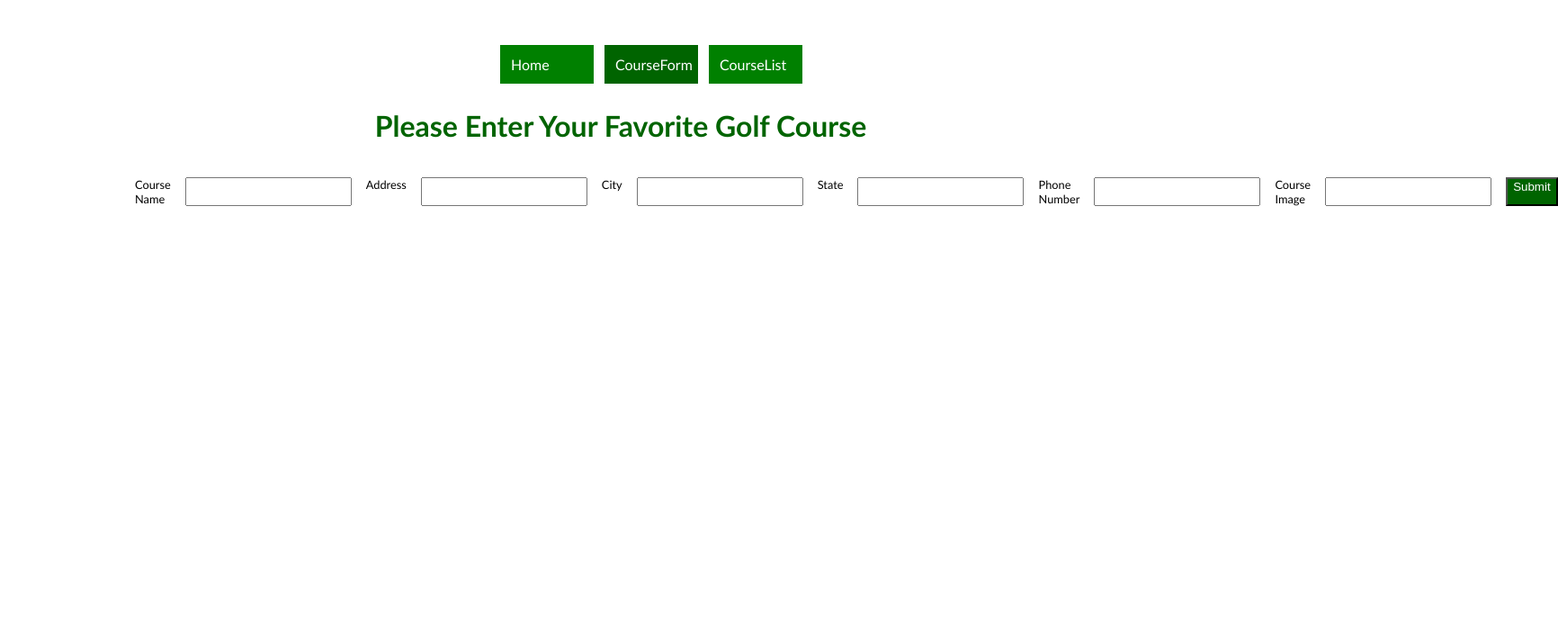
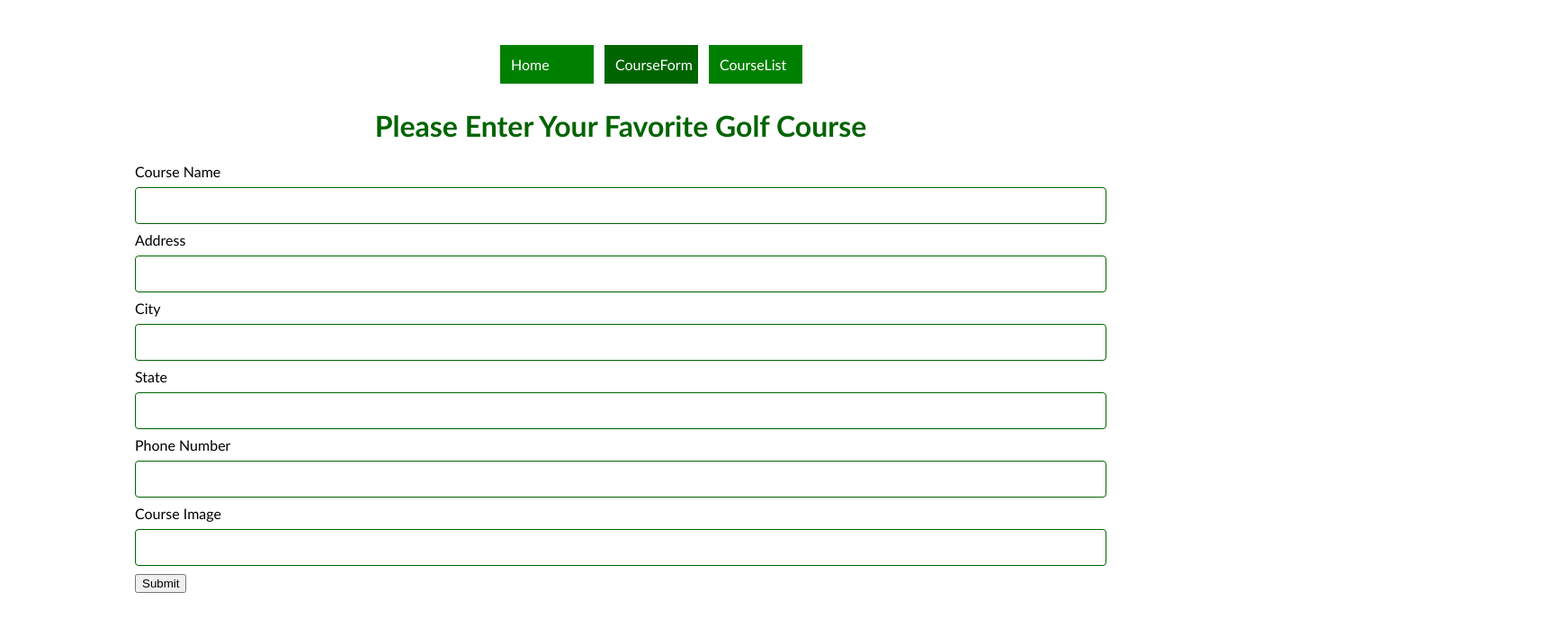
Before and after one commit to craigjford/react-cjf-final-project, a React (Create React App) app: page /courseform in a window 1280 px wide. Shown: the top 698 px of the page at 90% size, 1732 px wide, since content can reach past the window. Built offline with nearby package versions, Linux system fonts and the light colour scheme; data requests are answered from the project's data file.

Commit message:
Made progress on input fields in CSS

```diff
--- a/src/components/CourseForm.js
+++ b/src/components/CourseForm.js
@@ -54,6 +54,7 @@
         <label htmlFor="courseName">Course Name  </label>
           <input
             type="text"
+            id="input-field"
             name="courseName"
             required
             onChange={handleChange}
@@ -62,6 +63,7 @@
         <label htmlFor="address">Address </label>
           <input
             type="text"
+            id="input-field"
             name="address"
             required
             onChange={handleChange}
@@ -70,6 +72,7 @@
         <label htmlFor="city">City </label>
           <input
             type="text"
+            id="input-field"
             name="city"
             required
             onChange={handleChange}
@@ -78,6 +81,7 @@
         <label htmlFor="state">State </label>
           <input
             type="text"
+            id="input-field"
             name="state"
             required
             onChange={handleChange}
@@ -86,6 +90,7 @@
         <label htmlFor="phoneNumber">Phone Number </label>
           <input
             type="text"
+            id="input-field"
             name="phoneNumber"
             required
             onChange={handleChange}
@@ -94,6 +99,7 @@
         <label htmlFor="course_url">Course Image </label>
           <input
             type="text"
+            id="input-field"
             name="course_url"
             required
             value={formData.course_url}
--- a/src/index.css
+++ b/src/index.css
@@ -80,27 +80,12 @@
     margin-left: 300px;
   }
 
-.course-form {
-    border-bottom: 2px solid var(darkgreen);
-    border-top: 2px solid var(darkgreen);
-    padding: 1rem 0;
-    display: flex;
-    justify-content: left;
-    align-items: left;
-    gap: 1rem;
+#input-field {
+    width: 100%;
+    padding: 12px 20px;
+    margin: 8px 0;
+    display: inline-block;
+    border: 1px solid darkgreen;
+    border-radius: 4px;
+    box-sizing: border-box;
 }
-
-.course-form button {
-    background: darkgreen;
-    color: white;
-    display: flex;
-    flex-direction: column;
-    flex: 1;
-}
-
-.course-form label {
-    font-size: 0.8em;
-    display: flex;
-    flex-direction: column;
-    flex: 1;
-}
--- a/src/testindex.css
+++ b/src/testindex.css
@@ -0,0 +1,24 @@
+.course-form {
+    border-bottom: 2px solid var(darkgreen);
+    border-top: 2px solid var(darkgreen);
+    padding: 1rem 0;
+    display: flex;
+    justify-content: left;
+    align-items: left;
+    gap: 1rem;
+}
+
+.course-form button {
+    background: darkgreen;
+    color: white;
+    display: flex;
+    flex-direction: column;
+    flex: 1;
+}
+
+.course-form label {
+    font-size: 0.8em;
+    display: flex;
+    flex-direction: column;
+    flex: 1;
+}
```
